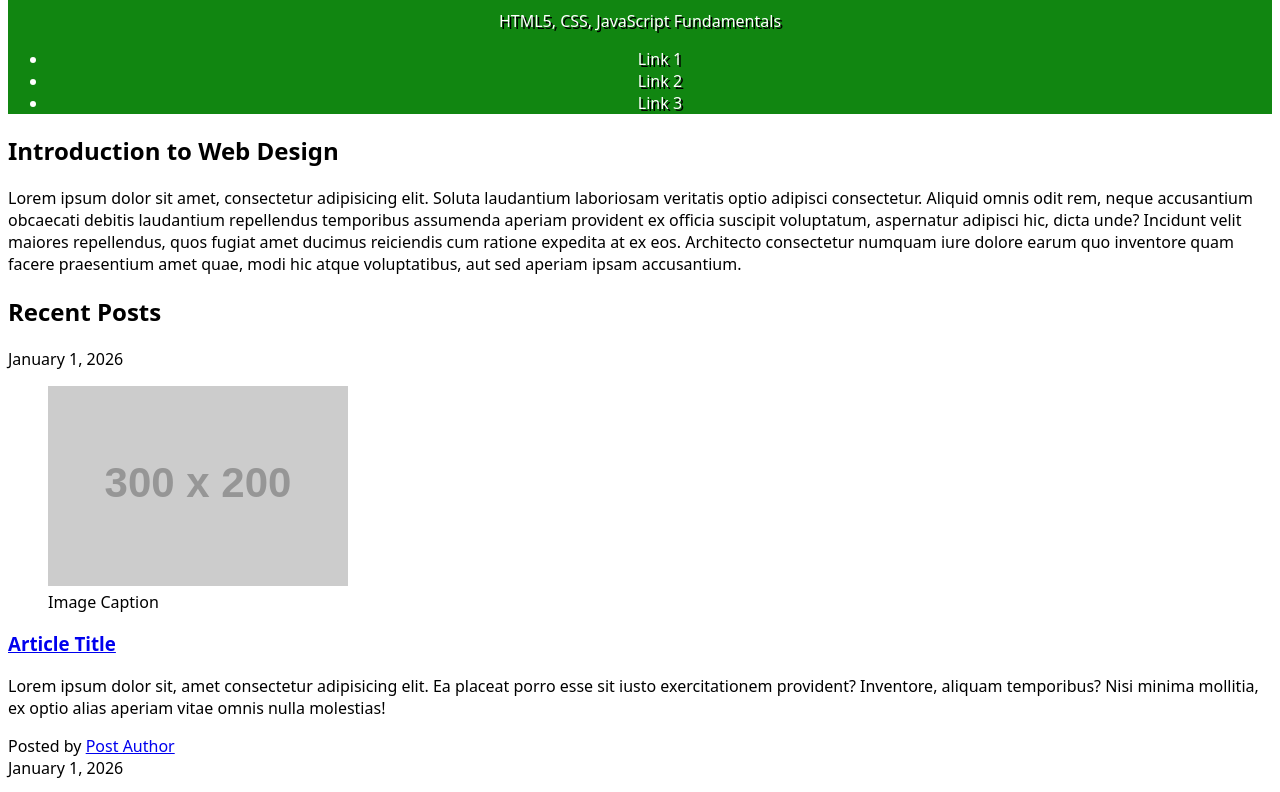
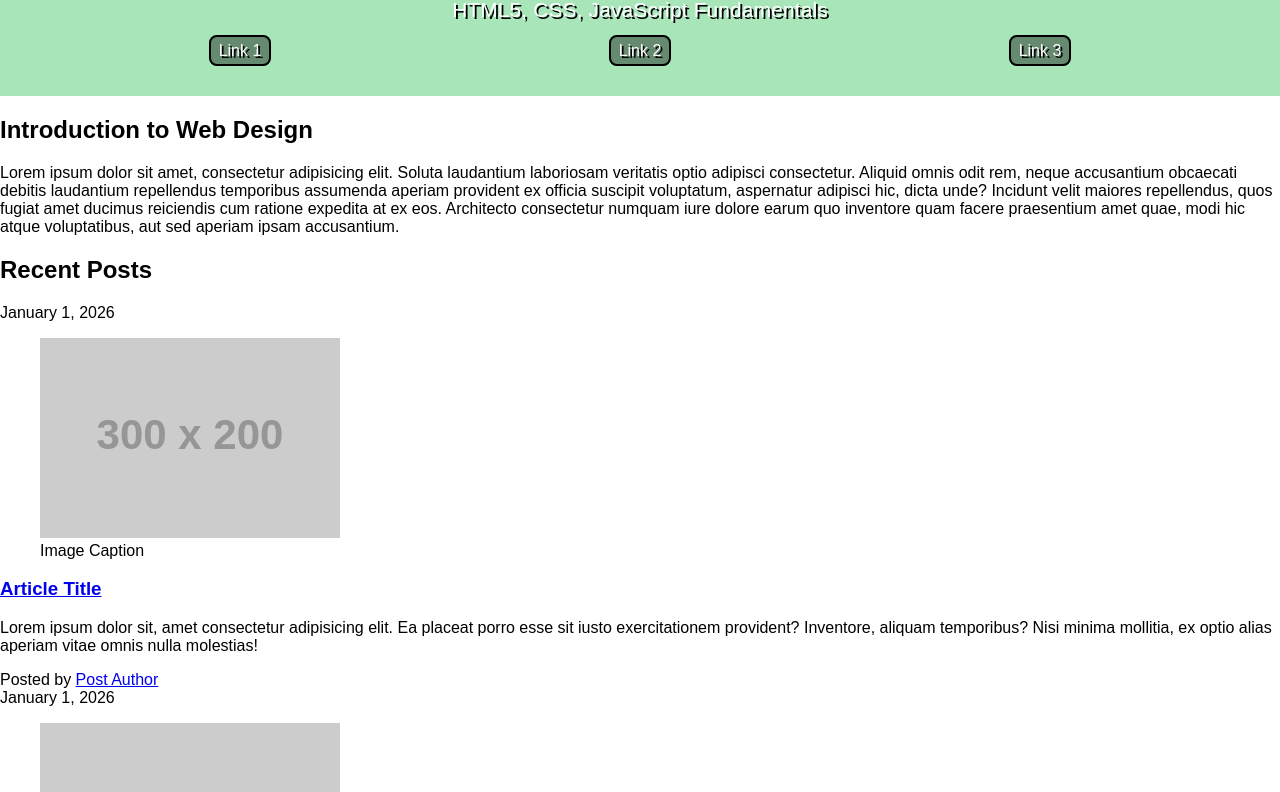
Before and after one commit to waearnest1/ifsc-11003, a plain HTML site: page css-demo/index.html in a window 1280 px wide. Shown: the part 76-868 px from the top of the page. Drawn offline with Linux system fonts and the light colour scheme; placeholder pictures from the web are drawn by us; a web font is replaced by a local one.

Commit message:
git commit

```diff
--- a/css-demo/assets/css/style.css
+++ b/css-demo/assets/css/style.css
@@ -43,16 +43,84 @@ html {
 /* ------------------ Gloabal Styles --------------------- */
 
 body {
-font-family: "Comic Relief", system-ui;
+  font-family: "Rubik", sans-serif;
+  margin:0;
 }
 
 header.primary{
-  background-color:#118611;
+  background-color:#a8e6ba;
   color:#ffffff;
   text-align:center;
   text-shadow:2px 2px #000000;
+  /* Longform */
+  padding-top:40px;
+  padding-right:40px;
+  padding-bottom:40px;
+  padding-left:40px;
+  /* Single Value */
+  padding:40px;
+  /* T/R/B/L */
+  padding: 40px 40px 20px 40px;
+  /* T/B | L/R */
+  padding: 20px 40px;
 }
+
 header.primary a{
   color:#ffffff;
-  text-decoration:none
+  text-decoration:none;
 }
+
+header.primary h1{
+  font-size:2.4rem;
+  margin:0;
+}
+
+header.primary p.subtitle{
+  font-size:1.3rem;
+  margin:10px 0 20px;
+  letter-spacing:.2px;
+}
+
+nav.primary ul{
+  padding:0;
+  display:flex;
+  flex-direction:row;
+  justify-content:space-around;
+}
+
+nav.primary ul li{
+  list-style-type:none;
+}
+
+nav.primary ul li a{
+  background-color:rgba(0,0,0,.4);
+  padding: 5px 7.5px;
+  border: 2px solid #000000;
+  border-radius: 8px;
+  transition: .5s;
+}
+
+nav.primary ul li a:hover{
+   background-color:rgba(0,0,0,.8);
+}
+
+
+
+
+
+/* Media Queries */
+
+@media screen and (max-width:500px) {
+
+nav.primary ul{
+  flex-direction:column;
+  justify-content:space-around;
+  gap:15px;
+}
+
+nav.primary a{
+    display:block;
+  }
+
+
+}
```
Also changed, not shown: assingment/index.html (added, +6 -0 lines), index.html (+1 -0 lines).
